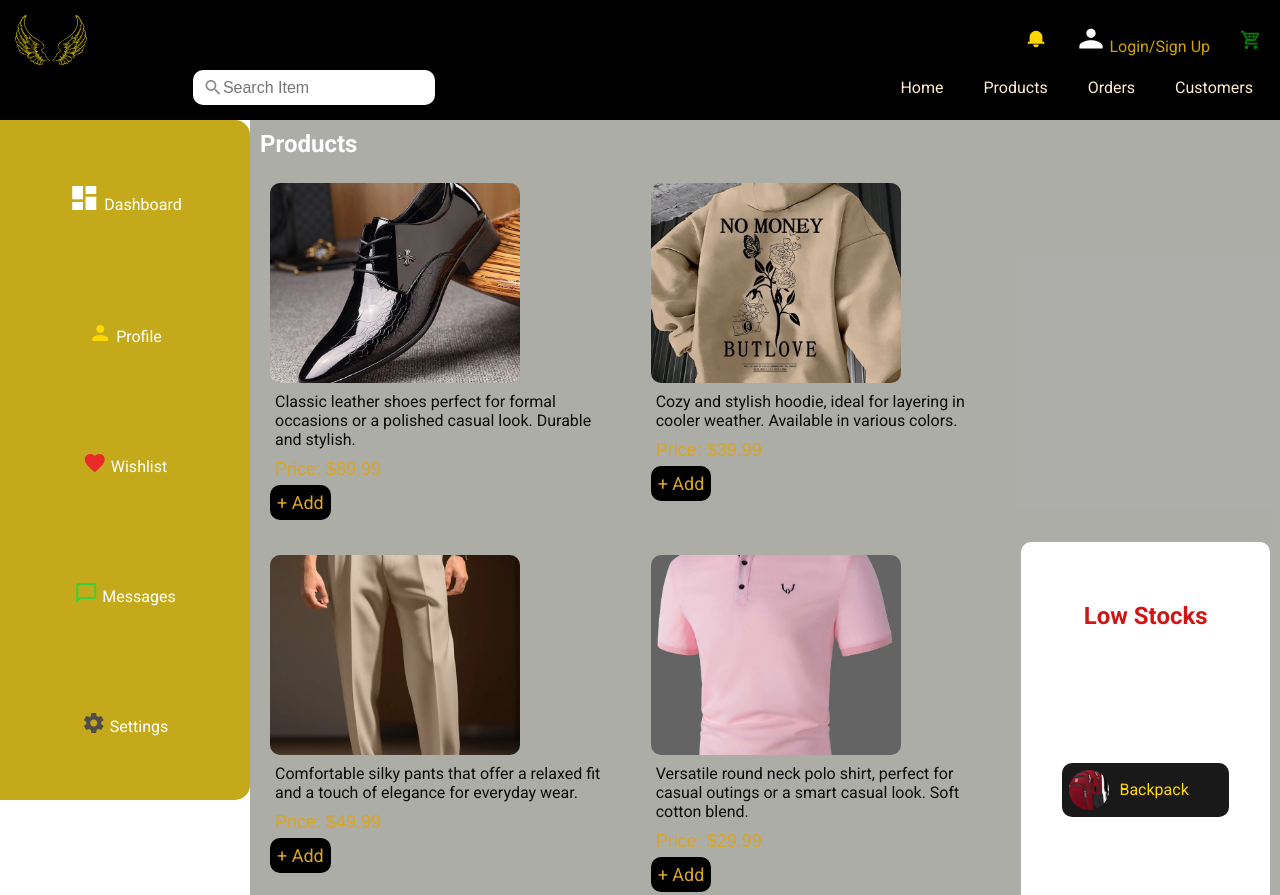
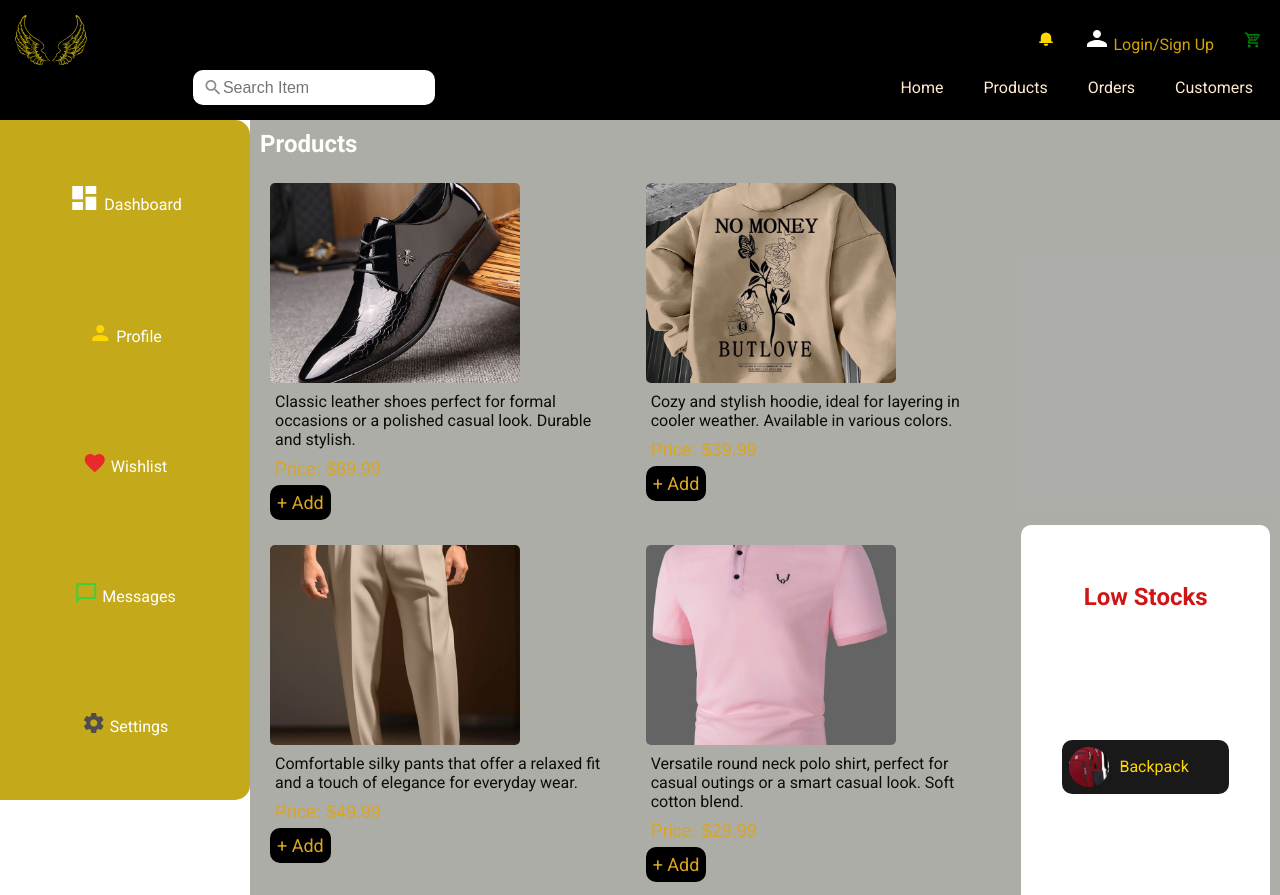
Before and after one commit to Eagle-lucid/aquila-board, a plain HTML site: page index.html in a window 1280 px wide. Shown: the top 895 px of the page. Drawn offline with Linux system fonts and the light colour scheme.

Commit message:
index.html

```diff
--- a/index.html
+++ b/index.html
@@ -11,18 +11,18 @@
    <header>
    <div class="head-con">
     <img class="logo" src="images/295047-ac9c0c.svg" alt="Eagle logo">
-    <svg class="icon" xmlns="http://www.w3.org/2000/svg" width="28" height="28" fill="gold" viewBox="0 0 24 24" aria-label="Notification">
+    <svg class="icon" xmlns="http://www.w3.org/2000/svg" width="24" height="24" fill="gold" viewBox="0 0 24 24" aria-label="Notification">
         <title>Notification Icon</title>
         <path d="M12 2a7 7 0 00-7 7v5H3v2h18v-2h-2V9a7 7 0 00-7-7zm0 18a3 3 0 01-3-3h6a3 3 0 01-3 3z"/>
     </svg>
         <a class="icon" href="#">
-            <svg xmlns="http://www.w3.org/2000/svg" width="28" height="28" fill="white" viewBox="0 0 24 24" aria-label="Account">
+            <svg xmlns="http://www.w3.org/2000/svg" width="24" height="24" fill="white" viewBox="0 0 24 24" aria-label="Account">
                 <title>Account</title>
                 <path d="M12 12c2.21 0 4-1.79 4-4s-1.79-4-4-4-4 1.79-4 4 1.79 4 4 4zm0 2c-3.31 0-10 1.67-10 5v2h20v-2c0-3.33-6.69-5-10-5z"/>
             </svg>
             Login/Sign Up
         </a>
-    <svg class="icon" xmlns="http://www.w3.org/2000/svg" width="28" height="28" fill="green" viewBox="0 0 24 24" aria-label="Cart variant">
+    <svg class="icon" xmlns="http://www.w3.org/2000/svg" width="24" height="24" fill="green" viewBox="0 0 24 24" aria-label="Cart variant">
         <title>cart-variant</title>
         <path d="M19 20C19 21.11 18.11 22 17 22C15.89 22 15 21.1 15 20C15 18.89 15.89 18 17
         18C18.11 18 19 18.9 19 20M7 18C5.89 18 5 18.89 5 20C5 21.1 5.89 22 7 22C8.11 22 9 21.11
--- a/style.css
+++ b/style.css
@@ -187,7 +187,7 @@ main {
 .products-cards {
     display: grid;
     grid-template-columns: repeat(auto-fit, minmax(250px, 1fr));
-    gap: 15px;
+    gap: 5px;
 }
 .products-cards > .cards{
     padding: 10px;
@@ -206,7 +206,7 @@ main {
     width: 100%;
     max-width: 250px;
     object-fit: cover;
-    border-radius: 10px;
+    border-radius: 5px;
 }
 .cards  > p {
     font-size: var(--my-font);
@@ -390,11 +390,10 @@ footer h2 {
     }
     main {
         grid-template-columns: 1fr;
-        grid-template-rows: repeat(8, auto-fit);
     }
-    .products-cards {
+    /*.products-cards {
         grid-template-columns: repeat(2, 1fr);
-    }
+    }*/
     .low-stock {
         align-items: flex-start;
     }
```
